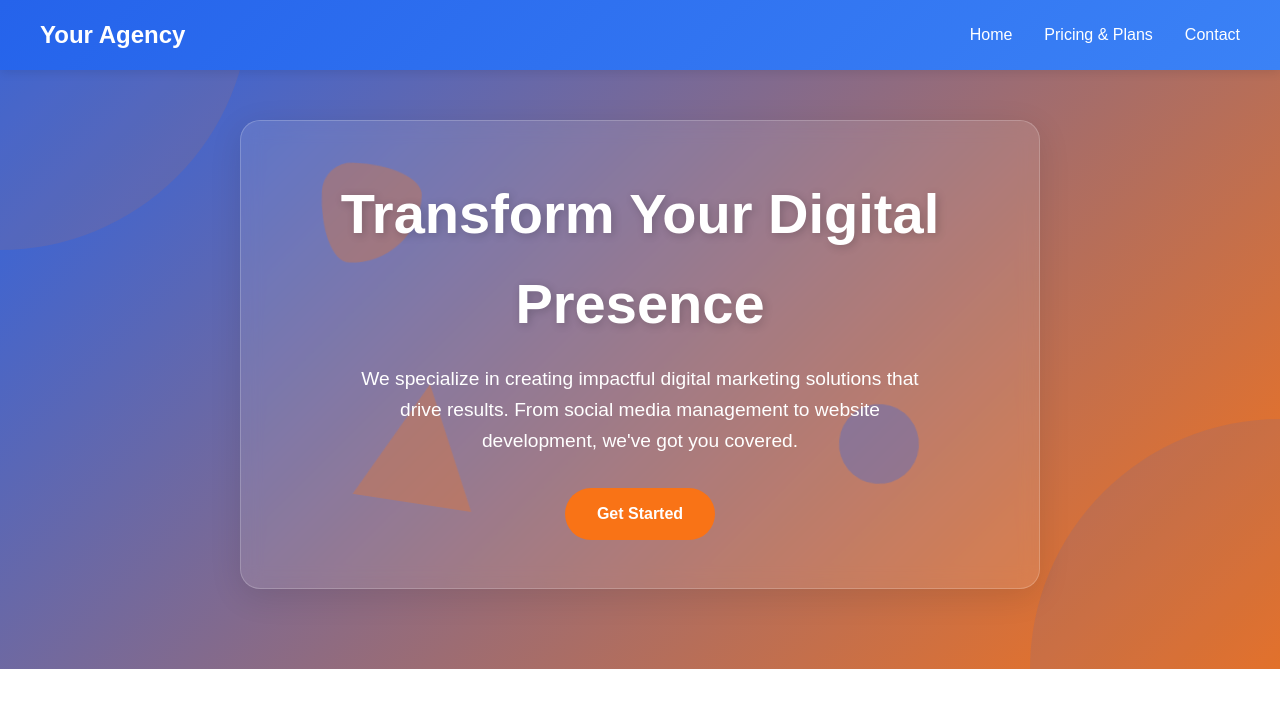
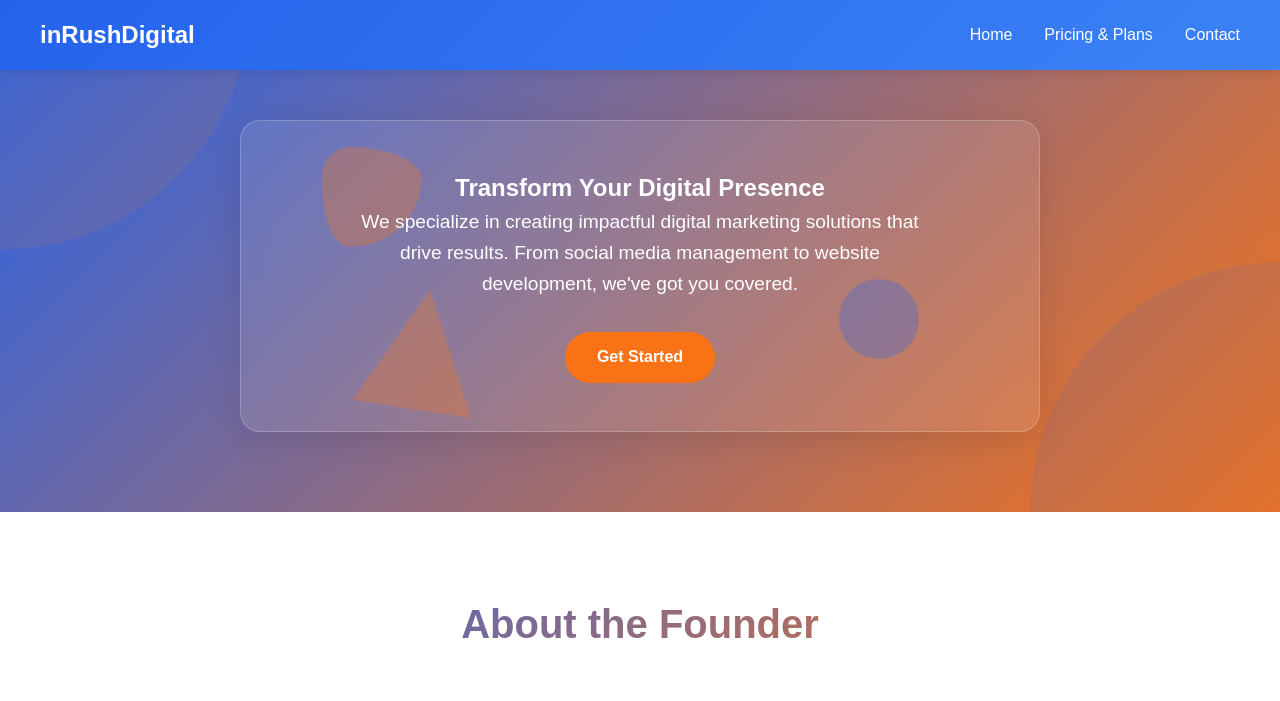
Before and after one commit to aneeshcollabs/inrushdigital, a plain HTML site: page index.html in a window 1280 px wide. Shown: the top 701 px of the page. Drawn offline with Linux system fonts and the light colour scheme.

Commit message:
Update index.html

```diff
--- a/index.html
+++ b/index.html
@@ -476,7 +476,7 @@
 <body>
     <nav class="navbar">
         <div class="nav-container">
-            <a href="#" class="logo">Your Agency</a>
+            <a href="#" class="logo">inRushDigital</a>
             <div class="nav-links">
                 <a href="index.html">Home</a>
                 <a href="pricing.html">Pricing & Plans</a>
@@ -492,7 +492,7 @@
                 <div class="shape shape-2"></div>
                 <div class="shape shape-3"></div>
             </div>
-            <h1>Transform Your Digital Presence</h1>
+            <h2>Transform Your Digital Presence</h2>
             <p>We specialize in creating impactful digital marketing solutions that drive results. From social media management to website development, we've got you covered.</p>
             <a href="#contact" class="btn-primary">Get Started</a>
         </div>
```
